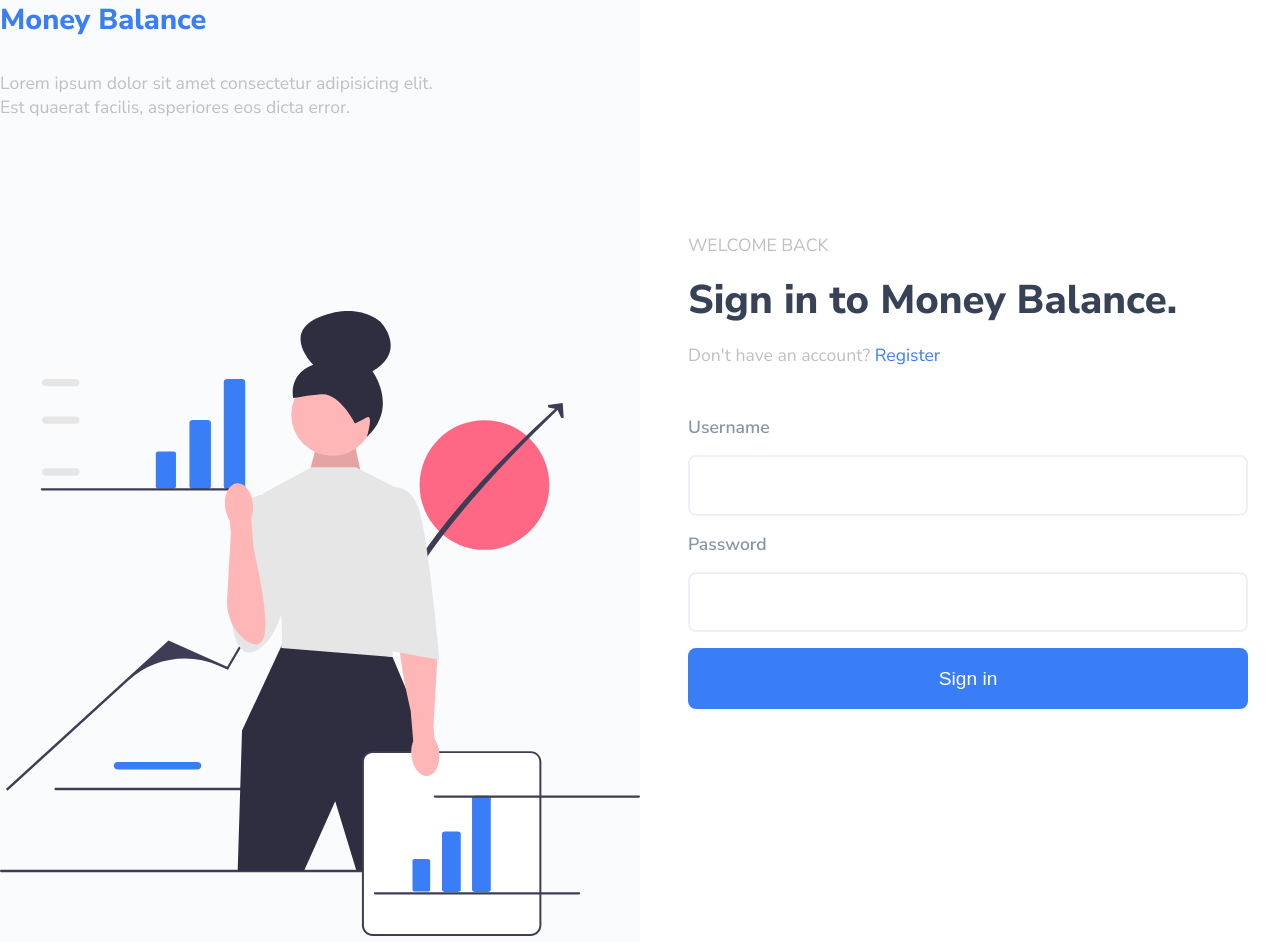
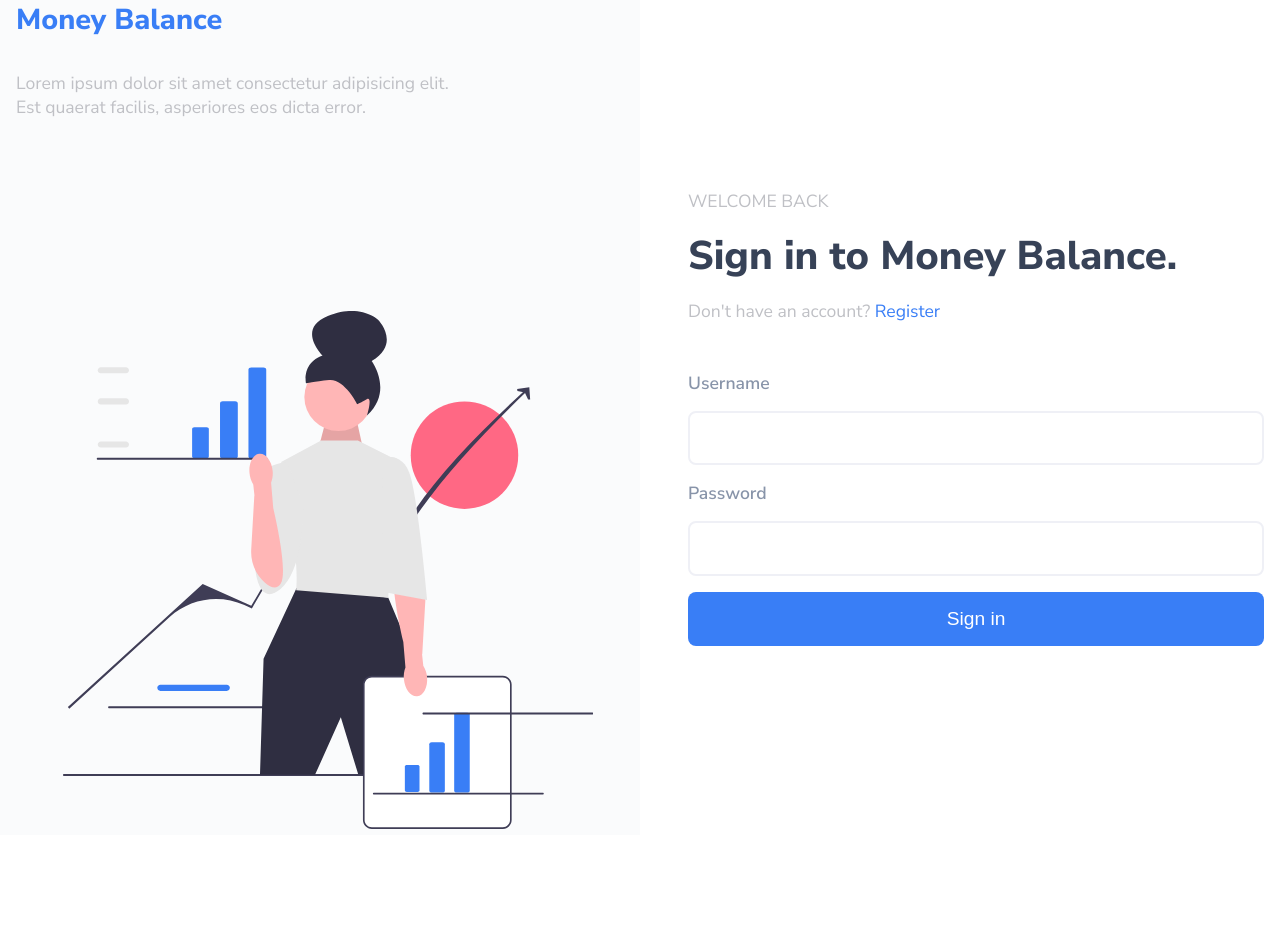
Before and after one commit to wojtek99955/money-balance, a React (Create React App) app in the folder client/: page /sign-in in a window 1280 px wide. After the commit the page ends 835 px from the top, so only its background shows below. Built offline with nearby package versions, Linux system fonts and the light colour scheme.

Commit message:
update style

```diff
--- a/client/src/components/auth/AuthStyles.ts
+++ b/client/src/components/auth/AuthStyles.ts
@@ -8,7 +8,7 @@ export const Container = styled.div`
 
 export const FormContainer = styled.div`
   width: 50%;
-  padding: 0 2rem 0 3rem;
+  padding: 0 1rem 0 3rem;
 
   h1 {
     color: ${({ theme }) => theme.colors.title};
@@ -23,7 +23,7 @@ export const FormContainer = styled.div`
     border: ${({ theme }) => `2px solid ${theme.colors.lightGrey}`};
     font-size: 1.2rem;
     border-radius: 8px;
-    height: 3.8rem;
+    height: 3.4rem;
     outline-color: ${({ theme }) => theme.colors.main.active};
   }
   button {
@@ -35,7 +35,7 @@ export const FormContainer = styled.div`
     font-size: 1.2rem;
     border-radius: 8px;
     cursor: pointer;
-    height: 3.8rem;
+    height: 3.4rem;
     &:hover {
       background-color: ${({ theme }) => theme.colors.main.hover};
     }
@@ -69,7 +69,7 @@ export const FormWrapper = styled.div`
 `;
 
 export const SvgContainer = styled.div`
-  width: 100%;
+  width: 85%;
   max-width: 700px;
 `;
 export const Wrapper = styled.div`
@@ -81,6 +81,7 @@ export const Wrapper = styled.div`
   background-color: ${({ theme }) =>
     theme.colors.backgroundColor.lightBackground};
   align-items: center;
+  padding-left: 1rem;
 `;
 export const Description = styled.div`
   p {
```
